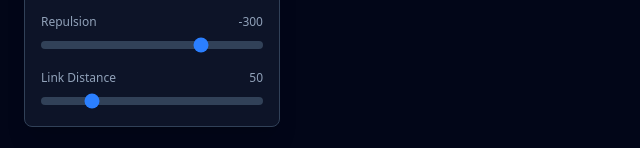
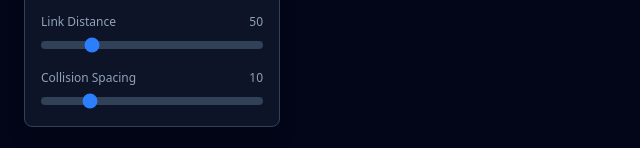
Before and after one commit to tmad4000/xAIHack, a React app in the folder frontend/: page / in a window 1280 px wide. Shown: the part 649-797 px from the top of the page, without its empty margins (0-640 px from the left). Built offline with nearby package versions, Linux system fonts and the light colour scheme; the HTML template or start-up script is replaced by a standard one.

Commit message:
feat: Add collision physics and world-space node sizing

```diff
--- a/frontend/src/components/GraphView.jsx
+++ b/frontend/src/components/GraphView.jsx
@@ -1,6 +1,7 @@
 import { useRef, useEffect, useMemo, useState, useCallback } from 'react'
 import ForceGraph2D from 'react-force-graph-2d'
 import { Settings2 } from 'lucide-react'
+import * as d3 from 'd3'
 
 // Simple hook for window size in the same file to save time/files
 const useWindowDimensions = () => {
@@ -28,17 +29,35 @@ const GraphView = ({ data, onNodeClick, selectedNode }) => {
     const { width, height } = useWindowDimensions()
     const [chargeStrength, setChargeStrength] = useState(-300)
     const [linkDistance, setLinkDistance] = useState(50)
+    const [collisionSpacing, setCollisionSpacing] = useState(10)
+
+    // Constants for fixed world-space sizing
+    const FIXED_FONT_SIZE = 4;
+    const WRAP_CHARS = 20; // narrower wrap for world space
 
     // Process data to ensure valid structure
     const graphData = useMemo(() => {
         if (!data) return { nodes: [], edges: [] }
 
         // Clone to avoid mutation issues with force-graph
-        const nodes = data.nodes.map(node => ({
-            ...node,
-            // Add visual properties
-            val: node.connections?.length || 5, // Size
-        }))
+        const nodes = data.nodes.map(node => {
+            // Estimate dimensions for collision
+            const label = node.summary || '';
+            const charWidth = FIXED_FONT_SIZE * 0.6;
+            const lineVal = Math.min(label.length, WRAP_CHARS);
+            const estWidth = lineVal * charWidth + (FIXED_FONT_SIZE * 2); // padding
+            const numLines = Math.min(3, Math.ceil(label.length / WRAP_CHARS));
+            const estHeight = (numLines * FIXED_FONT_SIZE * 1.2) + (FIXED_FONT_SIZE * 2);
+
+            // Radius covering the box
+            const radius = Math.hypot(estWidth / 2, estHeight / 2);
+
+            return {
+                ...node,
+                val: node.connections?.length || 5, // Size
+                radius: radius
+            }
+        })
 
         const links = data.edges.map(edge => ({
             source: edge.source_id,
@@ -52,19 +71,27 @@ const GraphView = ({ data, onNodeClick, selectedNode }) => {
     // Update forces when controls change
     useEffect(() => {
         if (fgRef.current) {
+            // Charge
             fgRef.current.d3Force('charge').strength(chargeStrength)
+
+            // Link
             fgRef.current.d3Force('link').distance(linkDistance)
+
+            // Collision
+            // basic radius + user spacing
+            fgRef.current.d3Force('collide', d3.forceCollide().radius(n => n.radius + collisionSpacing).iterations(2))
+
             fgRef.current.d3ReheatSimulation()
         }
-    }, [chargeStrength, linkDistance])
+    }, [chargeStrength, linkDistance, collisionSpacing, graphData])
 
     const drawNode = useCallback((node, ctx, globalScale) => {
         const label = node.summary || '';
-        const fontSize = 12 / globalScale;
+        const fontSize = FIXED_FONT_SIZE; // Fixed world size
         const lineHeight = fontSize * 1.2;
-        const padding = 8 / globalScale;
-        const maxWid = 120 / globalScale; // Max width of the card
-        const borderRadius = 4 / globalScale;
+        const padding = 4;
+        const maxWid = fontSize * 0.6 * WRAP_CHARS + (padding * 2);
+        const borderRadius = 2;
 
         ctx.font = `${fontSize}px Sans-Serif`;
 
@@ -92,7 +119,8 @@ const GraphView = ({ data, onNodeClick, selectedNode }) => {
             lines[maxLines - 1] += "...";
         }
 
-        // Dimensions
+        // Recalculate exact dimensions based on actual render
+        // (Optimization: could store this back to node for next frame pointer area)
         const boxWidth = maxWid;
         const boxHeight = (lines.length * lineHeight) + (padding * 2);
 
@@ -113,17 +141,18 @@ const GraphView = ({ data, onNodeClick, selectedNode }) => {
         ctx.quadraticCurveTo(x, y, x + borderRadius, y);
         ctx.closePath();
 
-        ctx.fillStyle = selectedNode?.id === node.id ? '#be185d' : 'rgba(30, 41, 59, 0.9)'; // Pink-700 selected, Slate-900 default
+        ctx.fillStyle = selectedNode?.id === node.id ? '#be185d' : 'rgba(30, 41, 59, 0.95)'; // Increased opacity
         if (selectedNode?.id === node.id) {
             ctx.shadowColor = '#f472b6';
             ctx.shadowBlur = 10;
+            ctx.strokeStyle = '#fbcfe8';
         } else {
             ctx.shadowColor = 'transparent';
             ctx.shadowBlur = 0;
+            ctx.strokeStyle = '#475569';
         }
         ctx.fill();
-        ctx.strokeStyle = selectedNode?.id === node.id ? '#fbcfe8' : '#475569'; // Pink-200 / Slate-600
-        ctx.lineWidth = 1 / globalScale;
+        ctx.lineWidth = 0.5; // Thinner line for world space
         ctx.stroke();
 
         // Reset shadow
@@ -163,14 +192,14 @@ const GraphView = ({ data, onNodeClick, selectedNode }) => {
                     ctx.fillRect(x, y, boxWidth, boxHeight);
                 }}
                 linkLabel="reason"
-                linkWidth={1.5}
+                linkWidth={0.5}
                 linkDirectionalParticles={2}
                 linkDirectionalParticleSpeed={0.005}
                 linkColor={() => 'rgba(148, 163, 184, 0.4)'} // Slate 400 with opacity
                 onNodeClick={(node) => {
                     // Zoom to node?
                     fgRef.current.centerAt(node.x, node.y, 1000)
-                    fgRef.current.zoom(4, 2000)
+                    fgRef.current.zoom(8, 2000)
                     onNodeClick(node)
                 }}
                 onBackgroundClick={() => onNodeClick(null)}
@@ -213,6 +242,21 @@ const GraphView = ({ data, onNodeClick, selectedNode }) => {
                             className="w-full h-2 bg-slate-700 rounded-lg appearance-none cursor-pointer accent-blue-500"
                         />
                     </div>
+
+                    <div>
+                        <div className="flex justify-between mb-1 text-xs text-slate-400">
+                            <span>Collision Spacing</span>
+                            <span>{collisionSpacing}</span>
+                        </div>
+                        <input
+                            type="range"
+                            min="0"
+                            max="50"
+                            value={collisionSpacing}
+                            onChange={(e) => setCollisionSpacing(Number(e.target.value))}
+                            className="w-full h-2 bg-slate-700 rounded-lg appearance-none cursor-pointer accent-blue-500"
+                        />
+                    </div>
                 </div>
             </div>
         </div>
```
